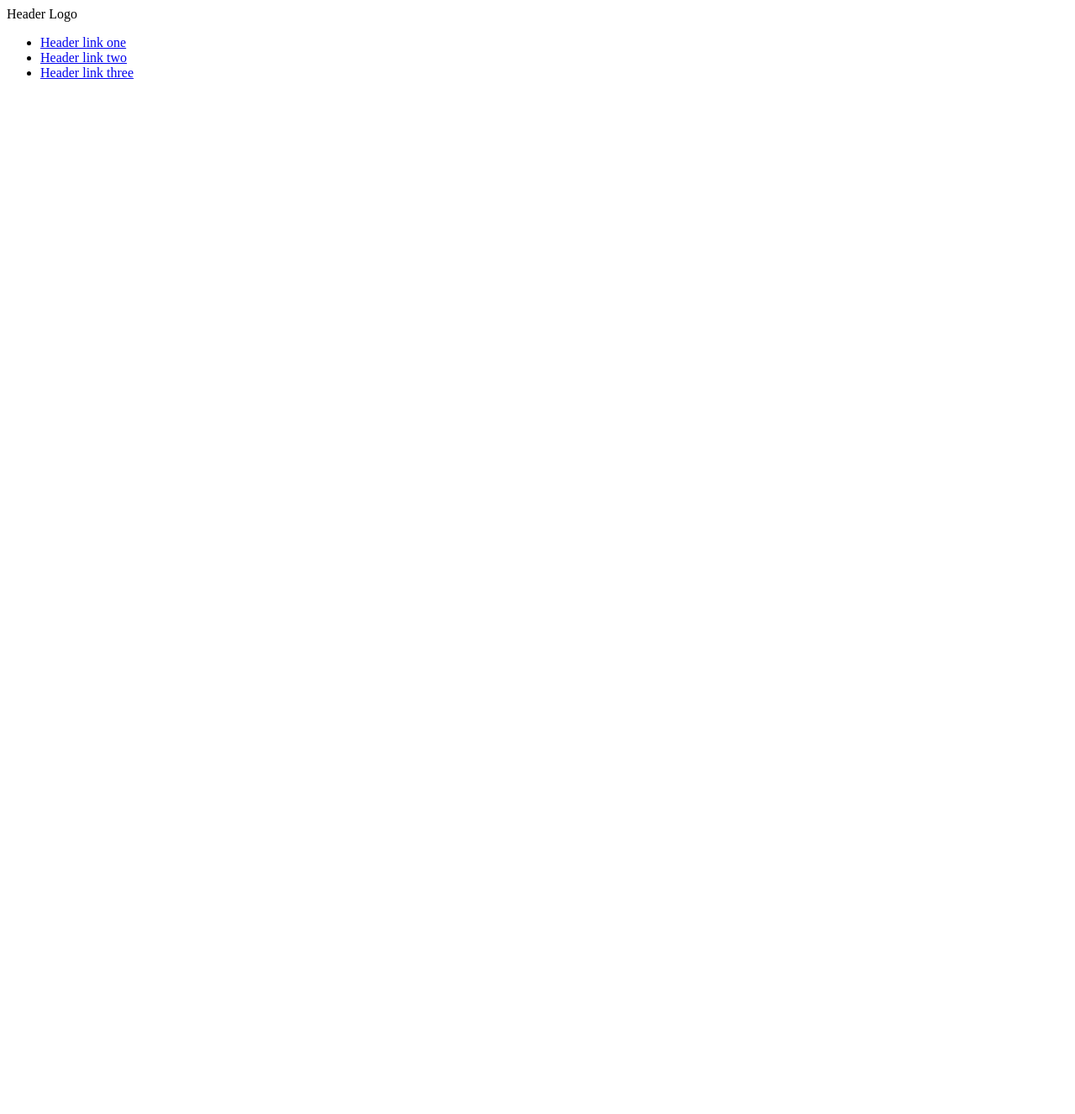
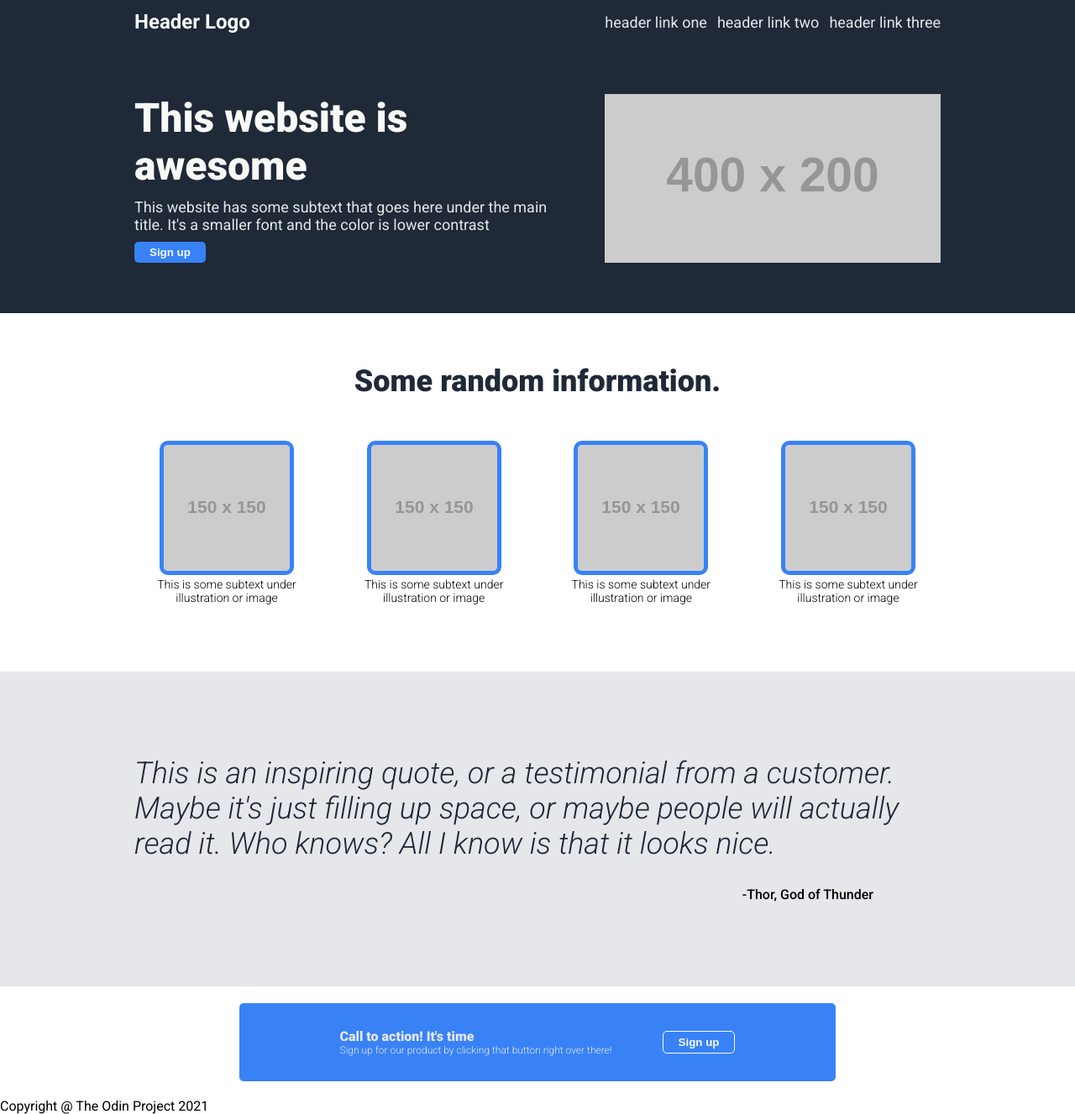
Before and after one commit to stoai0/landing-page, a plain HTML site: page index.html in a window 1280 px wide. Shown: the whole page at 84% size. Before the commit the page ends 800 px from the top, so only its background shows below. Drawn offline with Linux system fonts and the light colour scheme; placeholder pictures from the web are drawn by us.

Commit message:
Add styling and html structure

```diff
--- a/index.html
+++ b/index.html
@@ -6,20 +6,69 @@
     <link rel="stylesheet" href="styles.css">
     <title>STOA</title>
 </head>
+<link rel="preconnect" href="https://fonts.googleapis.com">
+<link rel="preconnect" href="https://fonts.gstatic.com" crossorigin>
+<link href="https://fonts.googleapis.com/css2?family=Roboto:ital,wght@0,100;0,300;0,400;0,500;0,700;0,900;1,100;1,300;1,400;1,500;1,700;1,900&display=swap" rel="stylesheet">
 <body>
-    <div class="header"></div>
-        <div>Header Logo</div>
+<div class="page">
+    <div class="header">
+        <div class="Logo">Header Logo</div>
         <ul>
-            <li ><a href="google.com">Header link one</a></li>
-            <li ><a href="google.com">Header link two</a></li>
-            <li ><a href="google.com">Header link three</a></li>
+            <li ><a href="https://google.com">header link one</a></li>
+            <li ><a href="https://google.com">header link two</a></li>
+            <li ><a href="https://google.com">header link three</a></li>
         </ul>
-    <div class="sections"></div>
-        <div></div>
-        <div></div>
-        <div></div>
-        <div></div>
-    <div class="footer"></div>
-
+    </div>
+    <div class="sections">
+        <div class="Hero">
+            <container>
+                <div class="HeroMain">This website is awesome</div>
+                <p class="HeroText">This website has some subtext that goes here under the main title.
+                     It's a smaller font and the color is lower contrast</p>
+                <button>Sign up</button>
+            </container>
+            <img class="placeholding" src="https://placehold.co/400x200/darkgrey/white?text=This+is+a+placeholder+for+an+image&font=roboto">
+        </div>
+        <div class="Information">
+            <div class="information-header">Some random information.</div>
+            <div class="information-content">
+                <div class="info-item">
+                    <img src="https://placehold.co/150x150/white/white">
+                    <p>This is some subtext under illustration or image</p>
+                </div>
+                <div class="info-item">
+                    <img src="https://placehold.co/150x150/white/white">
+                    <p>This is some subtext under illustration or image</p>
+                </div>
+                <div class="info-item">
+                    <img src="https://placehold.co/150x150/white/white">
+                    <p>This is some subtext under illustration or image</p>
+                </div>
+                <div class="info-item">
+                    <img src="https://placehold.co/150x150/white/white">
+                    <p>This is some subtext under illustration or image</p>
+                </div>
+            </div>
+        </div>
+        <div class="Quote">
+            <div class="QuoteText">This is an inspiring quote, or a testimonial from a customer.
+                 Maybe it's just filling up space, or maybe people will actually read it.
+                 Who knows? All I know is that it looks nice.</div>
+            <div class="QuotedPerson">-Thor, God of Thunder</div>
+        </div>
+        <div class="CallToAction">
+            <container class="CTAbox">
+                <div>
+                    <div class="CTAtitle">Call to action! It's time</div>
+                    <div class="CTAtext" >Sign up for our product by clicking that button right over there!</div>
+                </div>
+                <div>
+                    <button>Sign up</button>
+                </div>
+            </container>
+            </div>
+        </div>
+    <div class="footer">Copyright @ The Odin Project 2021</div>
+</div>
 </body>
 </html>
--- a/styles.css
+++ b/styles.css
@@ -0,0 +1,157 @@
+* {
+    margin: 0;
+    padding-left: 0;
+    box-sizing: border-box;
+}
+
+html, body {
+    width: 100%;
+    height: 100%;
+}
+
+.page {
+    font-family: 'Roboto', serif;
+}
+.header {
+    background-color: #1F2937;
+    display: flex;
+    justify-content: space-between;
+    align-items: center;
+}
+
+.Logo {
+    color: #F9FAF8;
+    font-size: 24px;
+    font-weight: bold;
+    padding: 12px;
+    padding-left: 160px;
+}
+
+ul {
+    list-style: none;
+    display: flex;
+    gap: 12px;
+    padding: 10px;
+    padding-right: 160px;
+}
+
+a {
+    text-decoration: none;
+    font-size: 18px;
+    color: #E5E7EB
+}
+
+.Hero {
+    background-color: #1F2937;
+    display: flex;
+    justify-content: space-around;
+    padding: 60px 160px;
+    gap: 40px;
+}
+
+.HeroMain {
+    font-size: 48px;
+    color: #F9FAF8;
+    font-weight: 800;
+}
+
+.HeroText {
+    font-size: 18px;
+    color: #E5E7EB;
+    padding: 10px 0 10px;
+}
+
+button {
+    background-color: #3882F6;
+    color: #F9FAF8;
+    font-weight: bold;
+    border-radius: 5px;
+    border: none;
+    padding: 5px 18px;
+}
+
+.Information {
+    padding: 60px 20px;
+    text-align: center;
+}
+
+.information-header {
+    font-size: 36px;
+    font-weight: 800;
+    color: #1F2937;
+    padding-bottom: 30px;
+}
+
+.information-content {
+    display: flex;
+    padding: 20px 140px;
+    justify-content: space-between;
+    align-items: center;
+}
+
+.info-item {
+    flex: 1 1 calc(25% - 20px);
+    max-width: calc(25% - 20px);
+    box-sizing: border-box;
+    text-align: center;
+    font-size: 14px;
+    font-weight: 300;
+}
+
+.info-item img {
+    border-radius: 10px;
+    border: 5px solid #3882F6;
+}
+
+.Quote {
+    background-color: #E5E7EB;
+    padding: 100px 160px;
+}
+
+.QuoteText {
+    font-size: 36px;
+    font-style: italic;
+    font-weight: 300;
+    color: #1F2937;
+}
+
+.QuotedPerson {
+    text-align: right;
+    padding-top: 30px;
+    padding-right: 80px;
+    font-weight: 500;
+}
+
+.CallToAction {
+    display: flex;
+    justify-content: center;
+    align-items: center;
+    padding: 20px 20px;
+}
+
+.CTAbox {
+    background-color: #3882F6;
+    border-radius: 5px;
+    padding: 30px 120px;
+    display: flex;
+    align-items: center;
+    justify-content: space-around;
+    gap: 60px;
+}
+
+.CTAtitle {
+    font-size: 16px;
+    font-weight: 800;
+    color:#E5E7EB;
+}
+
+.CTAtext {
+    font-size: 12px;
+    font-weight: 300;
+    color: #E5E7EB;
+}
+
+.CallToAction button {
+    border-radius: 5px;
+    border: 1px solid #F9FAF8;
+}
```
